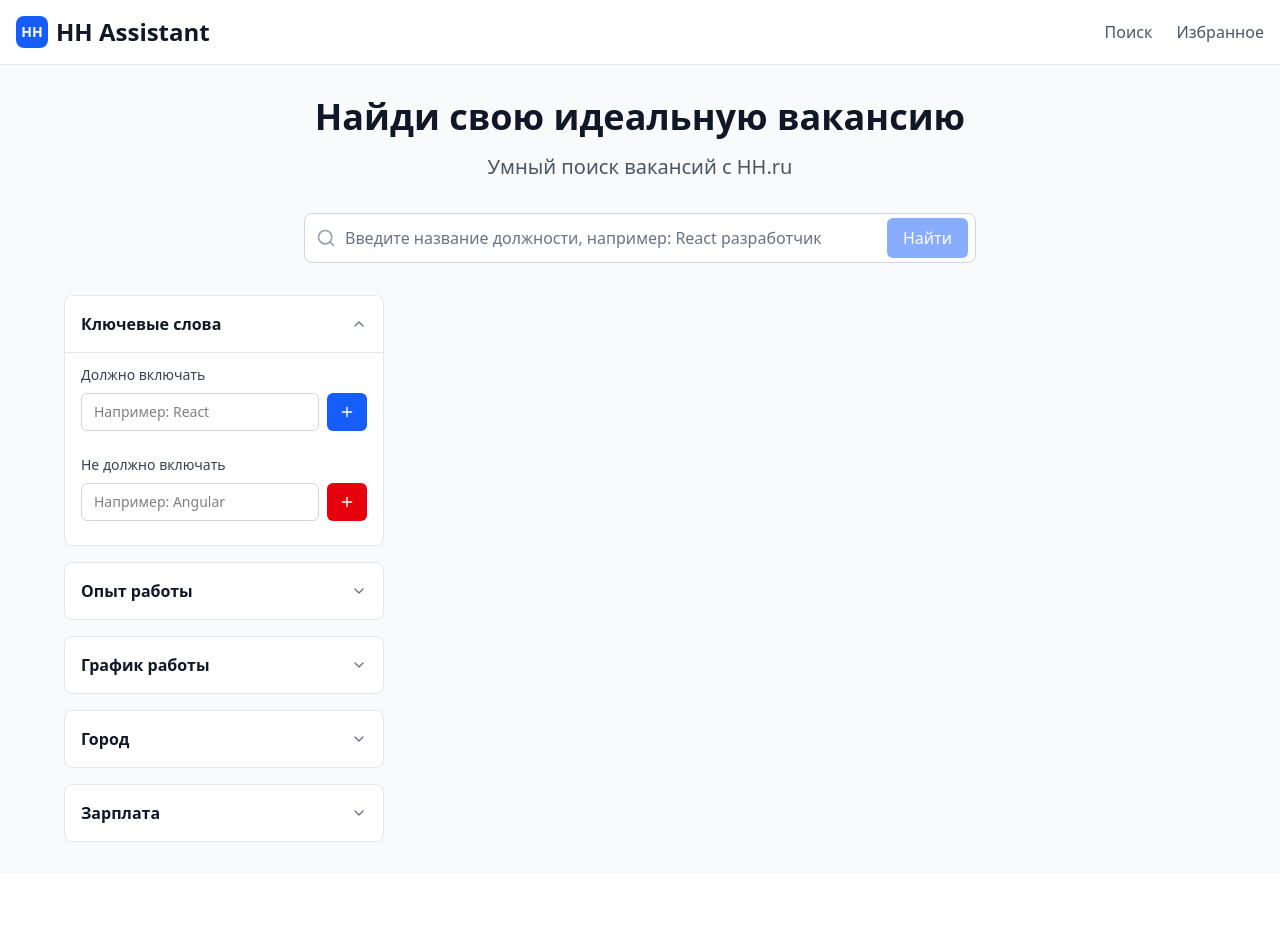
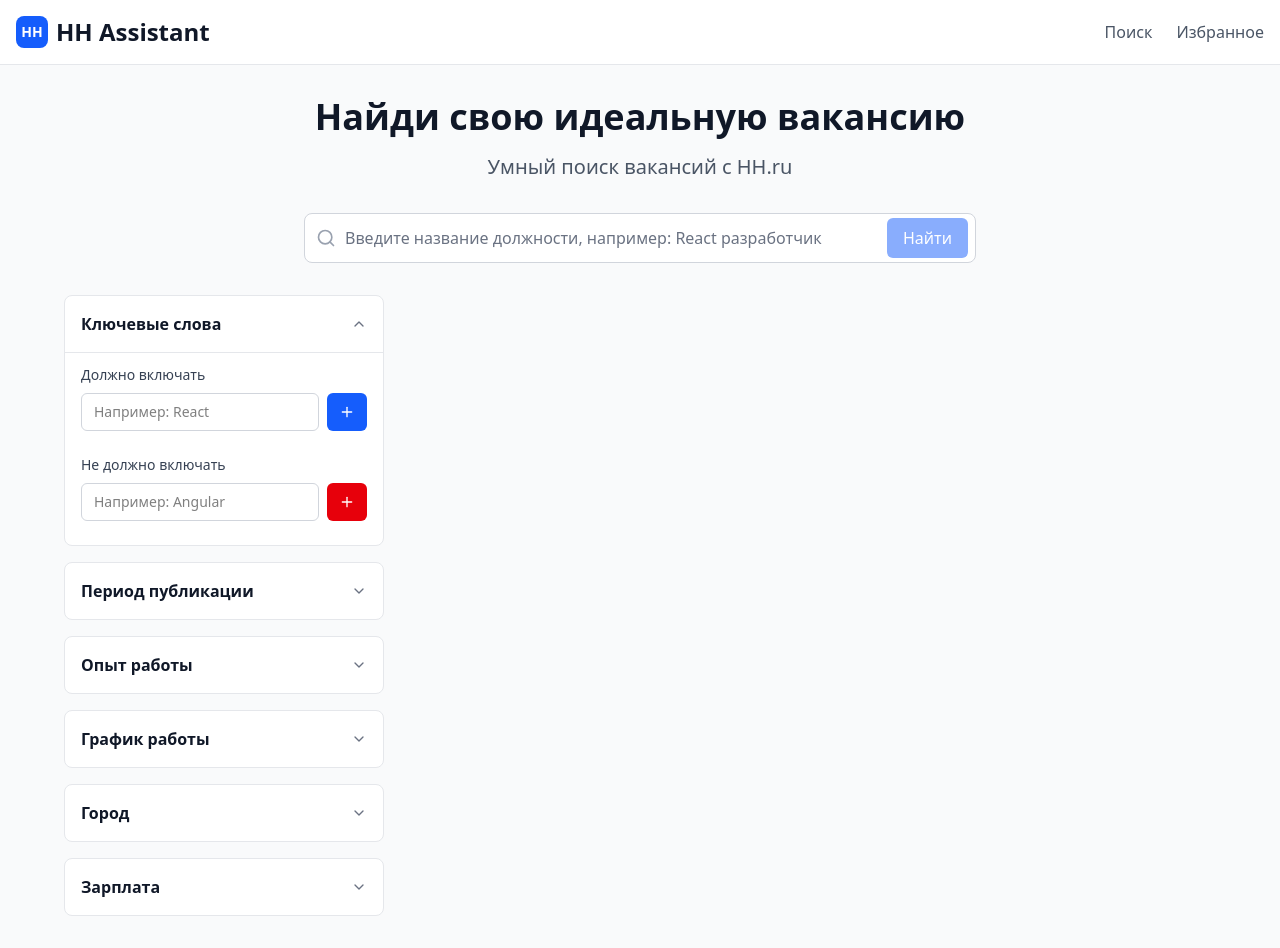
Before and after one commit to BMD63/hh-assistant, a React (Vite) app: page / in a window 1280 px wide. Before the commit the page ends 874 px from the top, so only its background shows below. Built offline with nearby package versions, Linux system fonts and the light colour scheme.

Commit message:
feat: add publication period filter (today, 3 days, week, month)

```diff
--- a/src/App.tsx
+++ b/src/App.tsx
@@ -6,6 +6,7 @@ import { IncludeExcludeFilter } from './components/IncludeExcludeFilter';
 import { ExperienceFilter } from './components/ExperienceFilter';
 import { useSearch } from './hooks/useSearch';
 import { useVacancies } from './hooks/useVacancies';
+import { PeriodFilter } from './components/PeriodFilter';
 import { ScheduleFilter } from './components/ScheduleFilter';
 import { AreaFilter } from './components/AreaFilter';
 import { SalaryFilter } from './components/SalaryFilter';
@@ -48,6 +49,7 @@ function App() {
               <IncludeExcludeFilter />
 
                {/* Условно видимые фильтры */}
+              <PeriodFilter />
               <ExperienceFilter />
               <ScheduleFilter />
               <AreaFilter />
--- /dev/null
+++ b/src/components/PeriodFilter.tsx
@@ -0,0 +1,60 @@
+import { ChevronDown, ChevronUp } from 'lucide-react';
+import { useFiltersStore } from '../stores/filtersStore';
+
+const PERIOD_OPTIONS = [
+  { value: null, label: 'За все время' },
+  { value: 1, label: 'За сегодня' },
+  { value: 3, label: 'За 3 дня' },
+  { value: 7, label: 'За неделю' },
+  { value: 30, label: 'За месяц' },
+];
+
+export function PeriodFilter() {
+  const { period, setPeriod, expandedFilters, toggleFilterExpanded } = useFiltersStore();
+
+  const handlePeriodChange = (value: number | null) => {
+    setPeriod(value);
+  };
+
+  return (
+    <div className="bg-white rounded-lg border border-gray-200">
+      {/* Заголовок-кнопка */}
+      <button
+        onClick={() => toggleFilterExpanded('period')}
+        className="w-full flex items-center justify-between p-4 hover:bg-gray-50 rounded-lg"
+      >
+        <span className="font-semibold text-gray-900">Период публикации</span>
+        {expandedFilters.period ? (
+          <ChevronUp className="w-4 h-4 text-gray-500" />
+        ) : (
+          <ChevronDown className="w-4 h-4 text-gray-500" />
+        )}
+      </button>
+
+      {/* Контент фильтра */}
+      {expandedFilters.period && (
+        <div className="px-4 pb-4 border-t border-gray-200">
+          <div className="space-y-2 pt-3">
+            {PERIOD_OPTIONS.map((option) => (
+              <label key={option.value ?? 'all'} className="flex items-center">
+                <input
+                  type="radio"
+                  name="period"
+                  value={option.value ?? ''}
+                  checked={period === option.value}
+                  onChange={() => handlePeriodChange(option.value)}
+                  className="w-4 h-4 text-blue-600 border-gray-300 focus:ring-blue-500"
+                />
+                <span className="ml-2 text-sm text-gray-700">{option.label}</span>
+              </label>
+            ))}
+          </div>
+
+          <div className="text-xs text-gray-500 mt-3 bg-blue-50 p-2 rounded">
+            💡 Показывает только вакансии, опубликованные за выбранный период
+          </div>
+        </div>
+      )}
+    </div>
+  );
+}
--- a/src/stores/filtersStore.ts
+++ b/src/stores/filtersStore.ts
@@ -22,12 +22,17 @@ interface FiltersState {
   // Город
   area: string;
 
+  // Период публикации
+  period: number | null;
+
   // Состояние раскрытия фильтров
   expandedFilters: {
     experience: boolean;
     schedule: boolean;
     area: boolean;
     salary: boolean;
+    employment: boolean;
+    period: boolean;
   };
 
   // Actions
@@ -42,6 +47,7 @@ interface FiltersState {
   setEmployment: (employment: string[]) => void;
   setSchedule: (schedule: string[]) => void;
   setArea: (area: string) => void;
+  setPeriod: (period: number | null) => void;
   toggleFilterExpanded: (filterName: keyof FiltersState['expandedFilters']) => void;
   resetFilters: () => void;
 }
@@ -57,6 +63,7 @@ export const useFiltersStore = create<FiltersState>((set) => ({
   employment: [],
   schedule: [],
   area: '113',
+  period: null,
 
   // Раскрытые фильтры
   expandedFilters: {
@@ -64,6 +71,8 @@ export const useFiltersStore = create<FiltersState>((set) => ({
     schedule: false,
     area: false,
     salary: false,
+    employment: false,
+    period: false,
   },
 
   // Actions
@@ -101,6 +110,8 @@ export const useFiltersStore = create<FiltersState>((set) => ({
 
   setArea: (area) => set({ area }),
 
+  setPeriod: (period) => set({ period }),
+
   toggleFilterExpanded: (filterName) =>
     set((state) => ({
       expandedFilters: {
@@ -119,11 +130,14 @@ export const useFiltersStore = create<FiltersState>((set) => ({
     employment: [],
     schedule: [],
     area: '113',
+    period: null,
     expandedFilters: {
       experience: false,
       schedule: false,
       area: false,
       salary: false,
+      employment: false,
+      period: false,
     },
   }),
 }));
```
